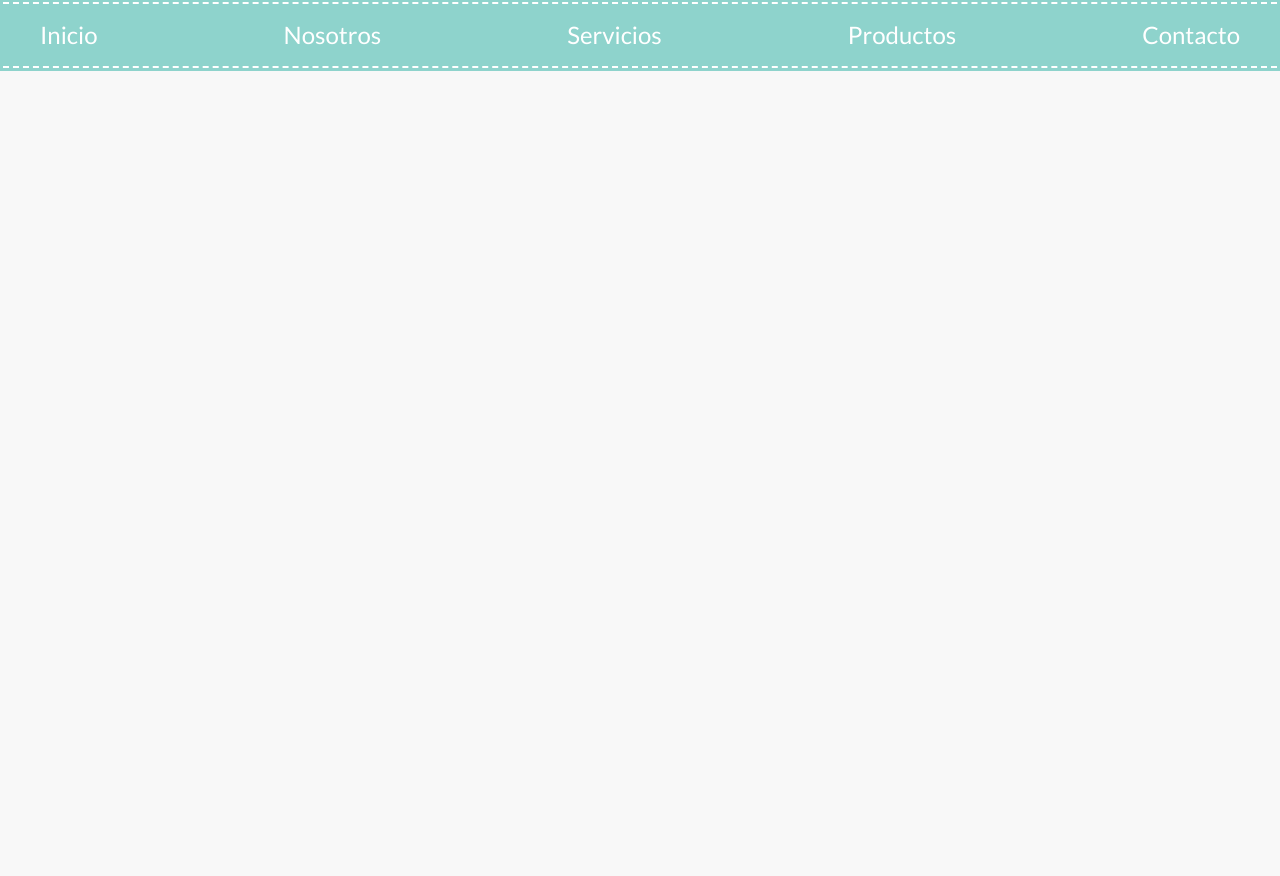
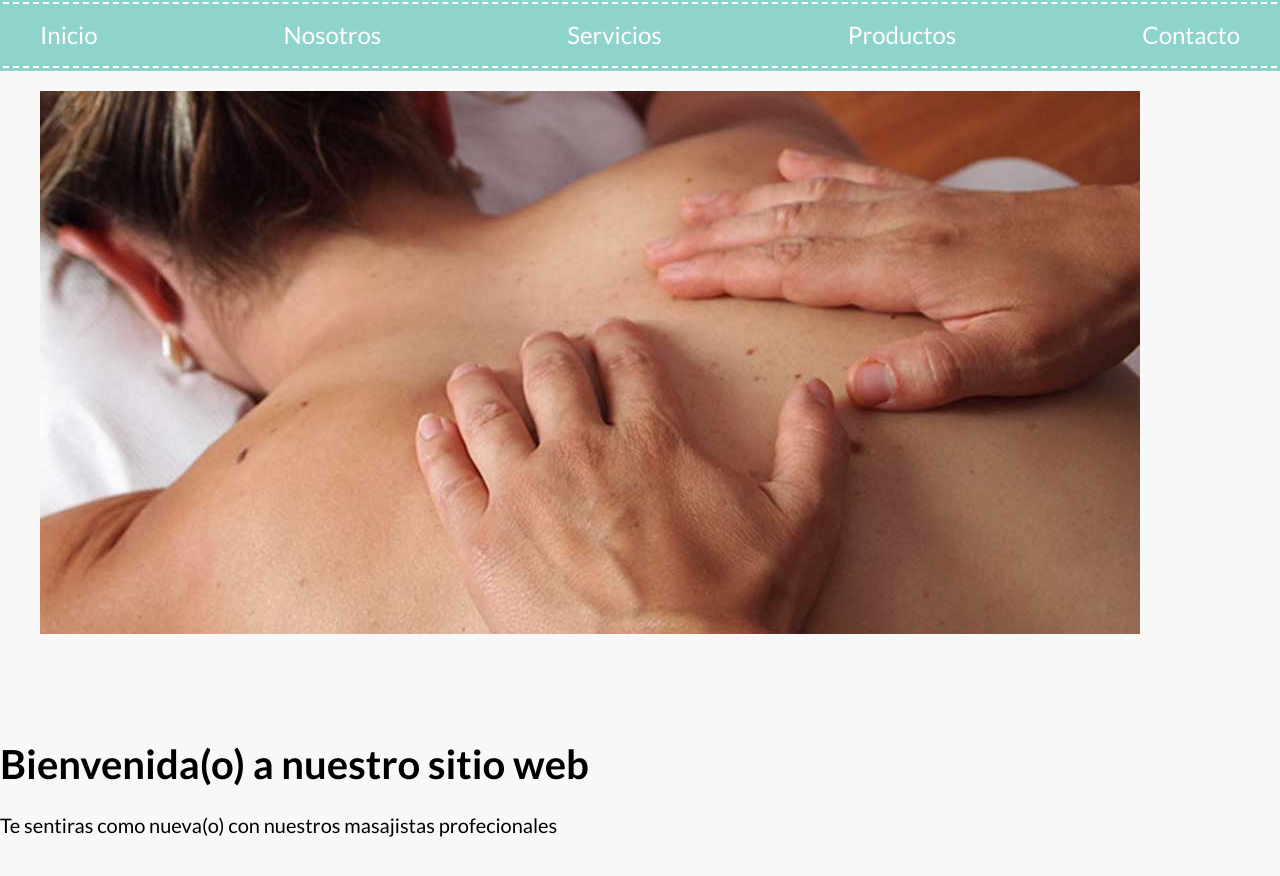
Before and after one commit to Juany313/Carolina-Spa, a website: page index.html in a window 1280 px wide. Shown: the part 300-1176 px from the top of the page. Before the commit the page ends 800 px from the top, so only its background shows below. Drawn offline with nearby package versions, Linux system fonts and the light colour scheme; files that its build step writes are made by us from their sources; files whose address does not match are found by name; a web font is replaced by a local one.

Commit message:
html bienbenida

```diff
--- a/index.html
+++ b/index.html
@@ -52,5 +52,18 @@
             </nav>
         </div>
     </div>
+
+    <section class="slider">
+        <ul class="slider__contenedor">
+            <li class="slider__slide">
+                <img src="build/img/slide_02.jpg" alt="imagen slide">
+            </li>
+        </ul>
+    </section>
+
+    <section class="bienvenida seccion">
+        <h1 class="bienvenida__heading">Bienvenida(o) a nuestro <span>sitio web</span></h1>
+        <p class="bienvenida__texto">Te sentiras como nueva(o) con nuestros masajistas profecionales</p>
+    </section>
 </body>
 </html>
```
